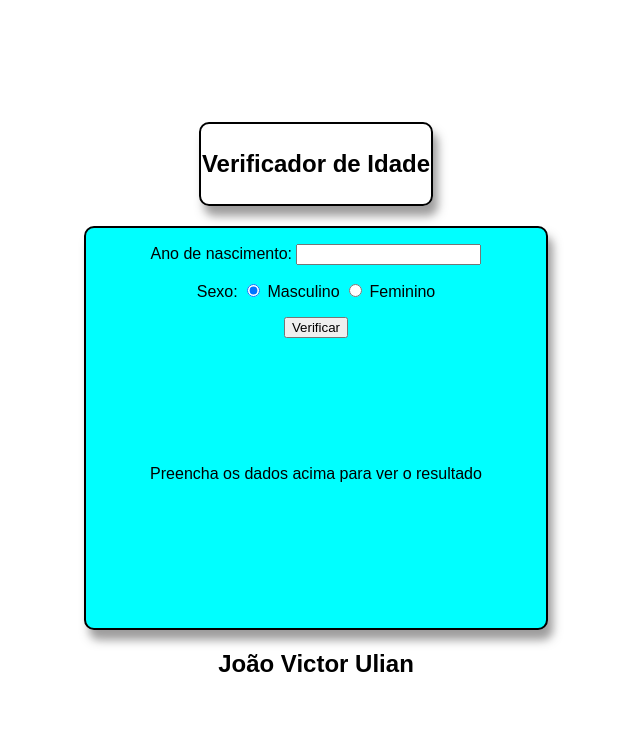
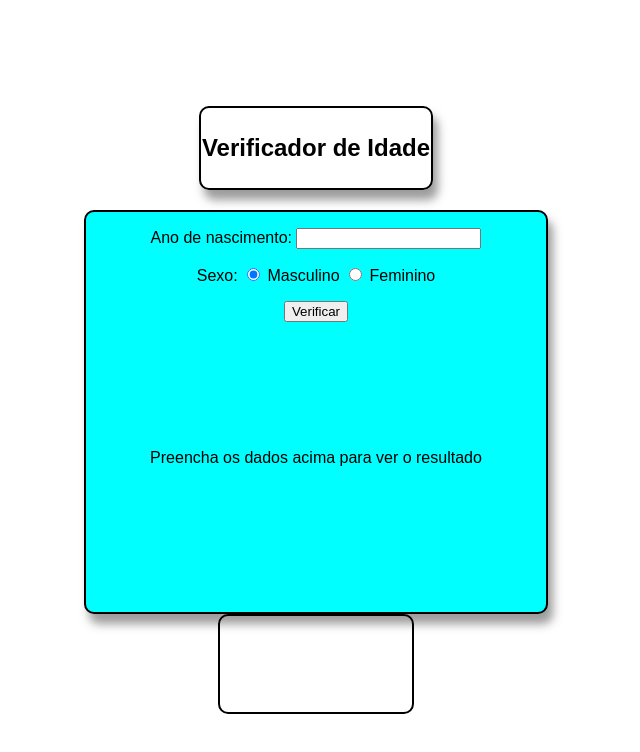
Before and after one commit to JoaoUliann/ContadorIdade, a plain HTML site: page index.html in a window 1280 px wide. Shown: the whole page, without its empty margins (324-964 px from the left). Drawn offline with Linux system fonts and the light colour scheme.

Commit message:
Update ContaIdade.css

```diff
--- a/ContaIdade.css
+++ b/ContaIdade.css
@@ -49,3 +49,13 @@ footer{
     justify-content: center;
     gap: 20px;
 }
+#nome{
+    display: flex;
+    text-align: center;
+    justify-content: center;
+    width: 25%;
+    color: white;
+    text-decoration: none;
+    border: 2px solid black ;
+    border-radius: 10px;
+}
```
